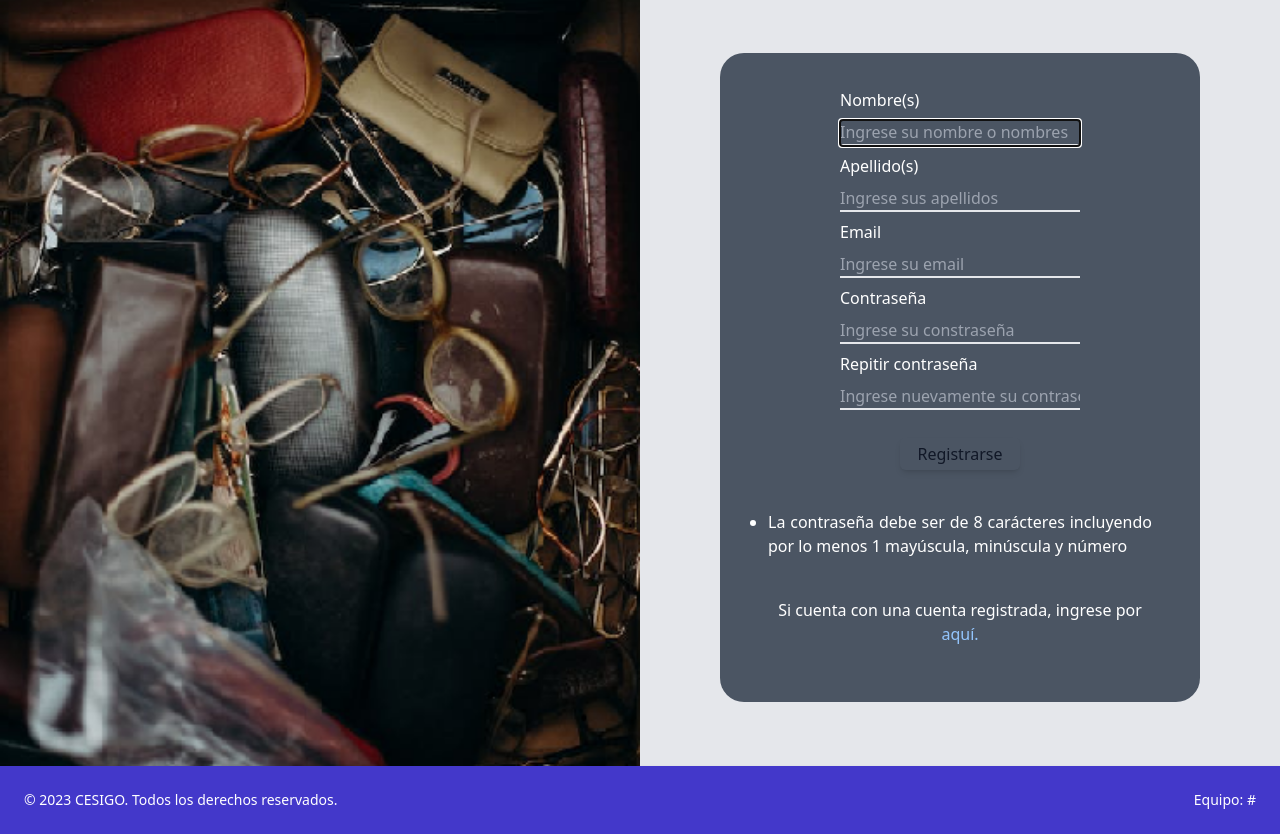
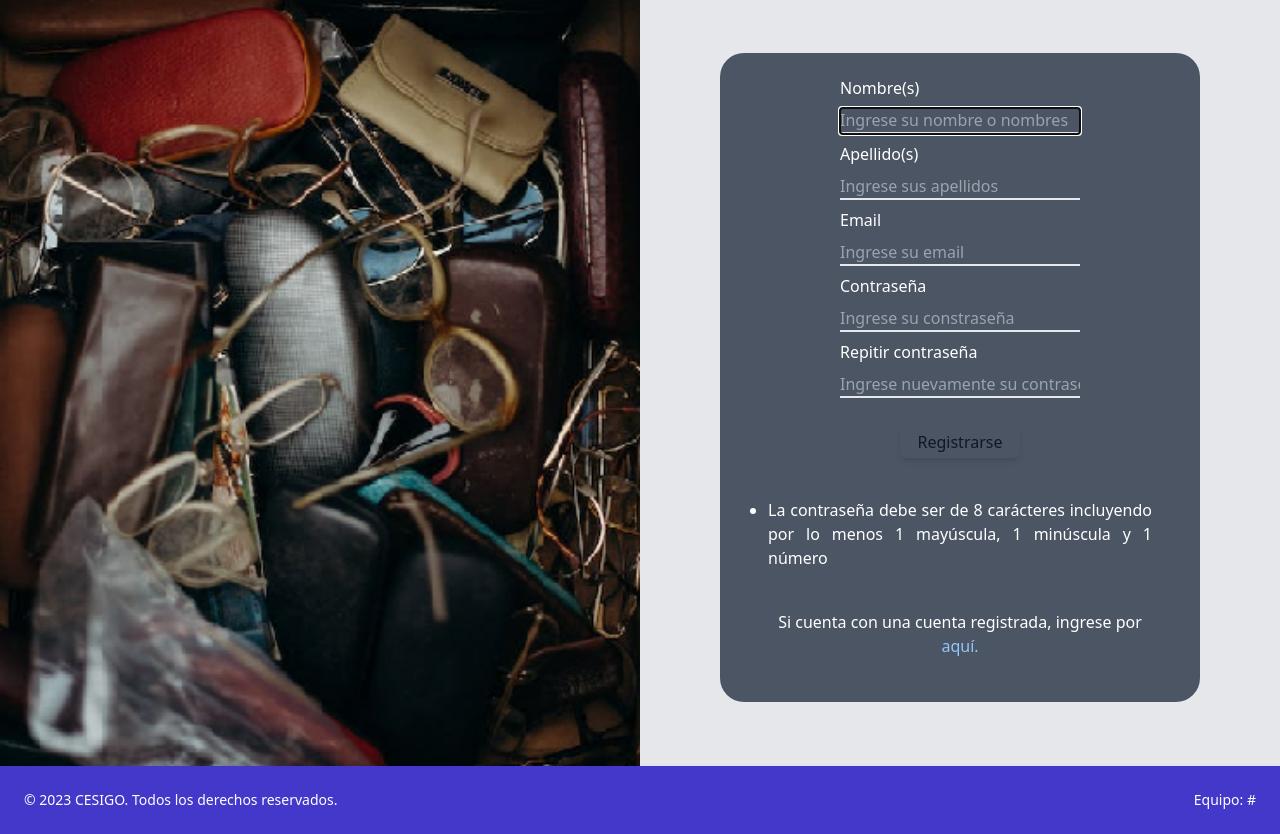
Before and after one commit to MarcoRodriguez23/design-borrowing-app, a plain HTML site: page index.html in a window 1280 px wide. Shown: the part 115-949 px from the top of the page. Drawn offline with nearby package versions, Linux system fonts and the light colour scheme; files that its build step writes are made by us from their sources.

Commit message:
Ajustes al registro

```diff
--- a/index.html
+++ b/index.html
@@ -63,7 +63,7 @@
           </form>
           <div class="flex flex-col items-center my-5 w-96">
             <ul class="list-disc text-justify">
-              <li>La contraseña debe ser de 8 carácteres incluyendo por lo menos 1 mayúscula, minúscula y número</li>
+              <li>La contraseña debe ser de 8 carácteres incluyendo por lo menos 1 mayúscula, 1 minúscula y 1 número</li>
             </ul>
           </div>
           <div class="flex flex-col items-center my-5">
```
